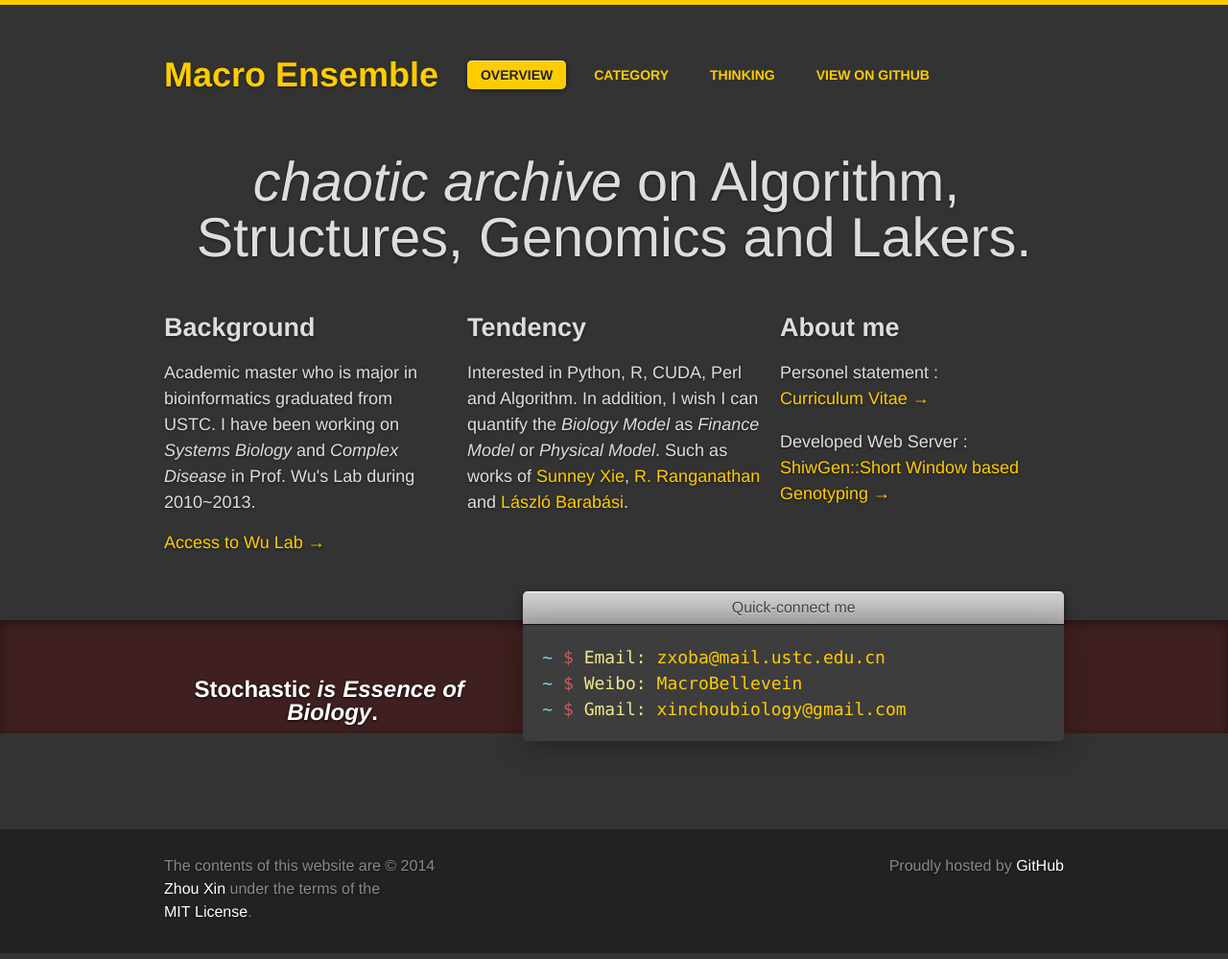
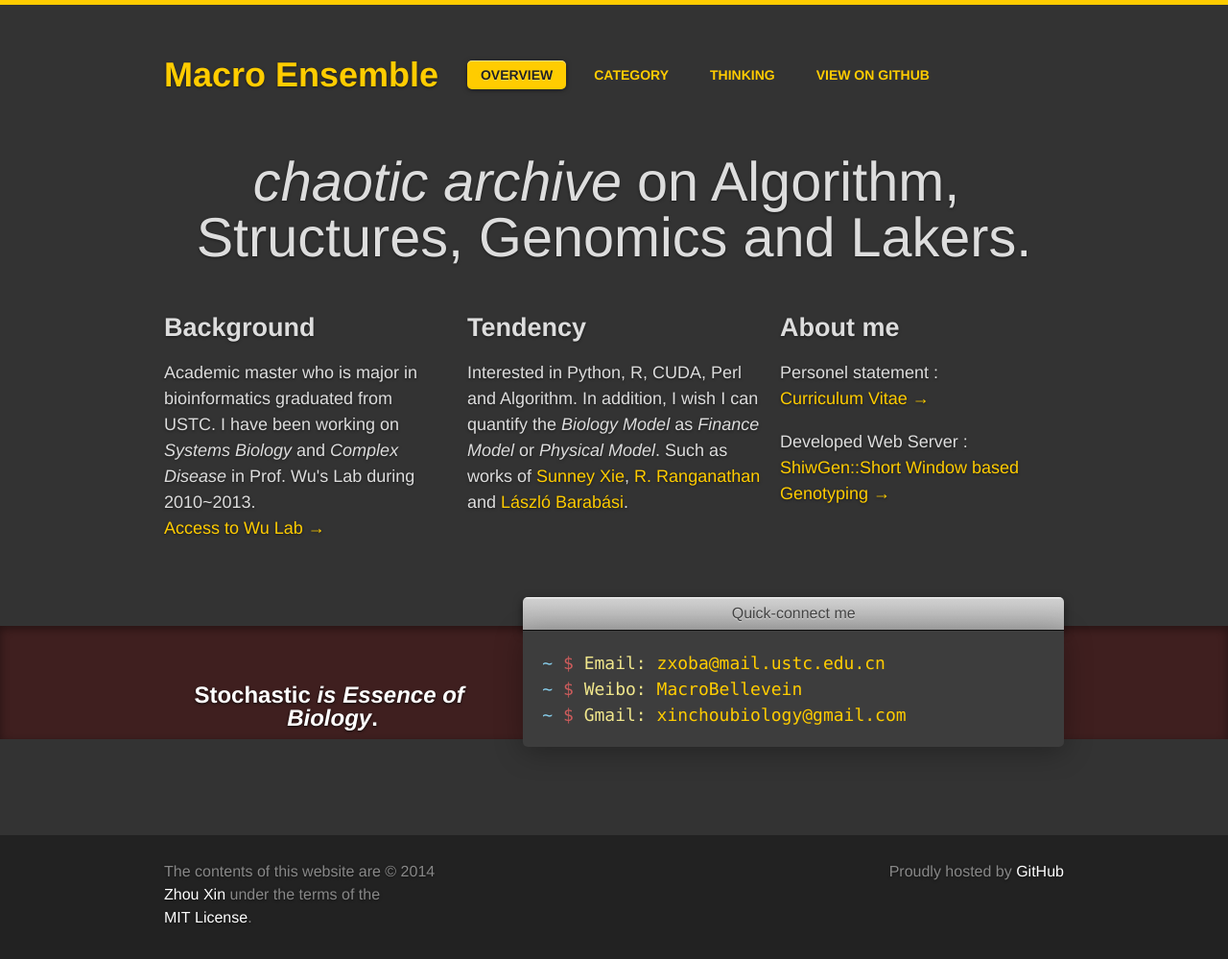
Before and after one commit to xinchoubiology/macroEnsemble, a Jekyll site: the page built from index.html, in a window 1280 px wide. Shown: the whole page at 96% size. Built offline with Jekyll 4.4.1, drawn with Linux system fonts in a browser that asks for light colours; some web fonts are replaced; comment, search, counter and statistics services are not loaded.

Commit message:
markdown must be changed with more

```diff
--- a/_posts/2014-02-05-Integrate-Jekyll-with-LateX.markdown
+++ b/_posts/2014-02-05-Integrate-Jekyll-with-LateX.markdown
@@ -11,6 +11,8 @@
 
 如果可以的话，最佳的方案应该是自己写相关的公式渲染插件，例如我们知道<a href="https://github.com/be5invis/eido">Eido</a>这个工具。但是，由于原作者自己几年过去了，仍然没有补充合适的`README.md`或者`Example`.这让我不得不在 "让网站开始工作的有效性" 和
 "网站本身渲染的有效性" 两者之间权衡，我选择了使用前者。所以，这里仍然使用广泛运用的，但依旧没有很高的排版效率的<a href="http://www.mathjax.org">mathJax</a>来进行工作。
+
+<!-- more -->
 
 WTF`｛＝_＝｝`所以说给跪了。。不能总这么依赖别人阿。。。还是要争取尽早写出自己的排版系统阿。。。又一次不得不 `ORZ` 高纳德大神了。。。
 
--- a/_posts/2014-02-07-Sytax-highlight-in-Jekyll.markdown
+++ b/_posts/2014-02-07-Sytax-highlight-in-Jekyll.markdown
@@ -10,9 +10,12 @@
 ---
 
 我们基于Mac OSX的brew库，获得对Jekyll的语法高亮支持：
+
 {% highlight bash %}
 ~ $ gem install pygments
 {% endhighlight %}
+
+<!-- more -->
 
 这样我们就可以针对不同的语言进行相应的语法高亮了。
 In addition，the language highlighter `pygments` support `Bash`,`Python`,`Html`,`Ruby` and so on.
--- a/index.html
+++ b/index.html
@@ -15,8 +15,8 @@
   <div class="grid">
     <div class="unit one-third">
       <h2>Background</h2>
-      <p>Academic master who is major in bioinformatics graduated from USTC. I have been working on <em>Systems Biology</em> and <em>Complex Disease</em> in Prof. Wu's Lab during 2010~2013.</p>
-      <a href="http://netalign.ustc.edu.cn/" class=""> Access to Wu Lab &rarr;</a>
+      <p>Academic master who is major in bioinformatics graduated from USTC. I have been working on <em>Systems Biology</em> and <em>Complex Disease</em> in Prof. Wu's Lab during 2010~2013. <br>
+      <a href="http://netalign.ustc.edu.cn/" class=""> Access to Wu Lab &rarr;</a></p>
     </div>
     <div class="unit one-third">
       <h2>Tendency</h2>
```
